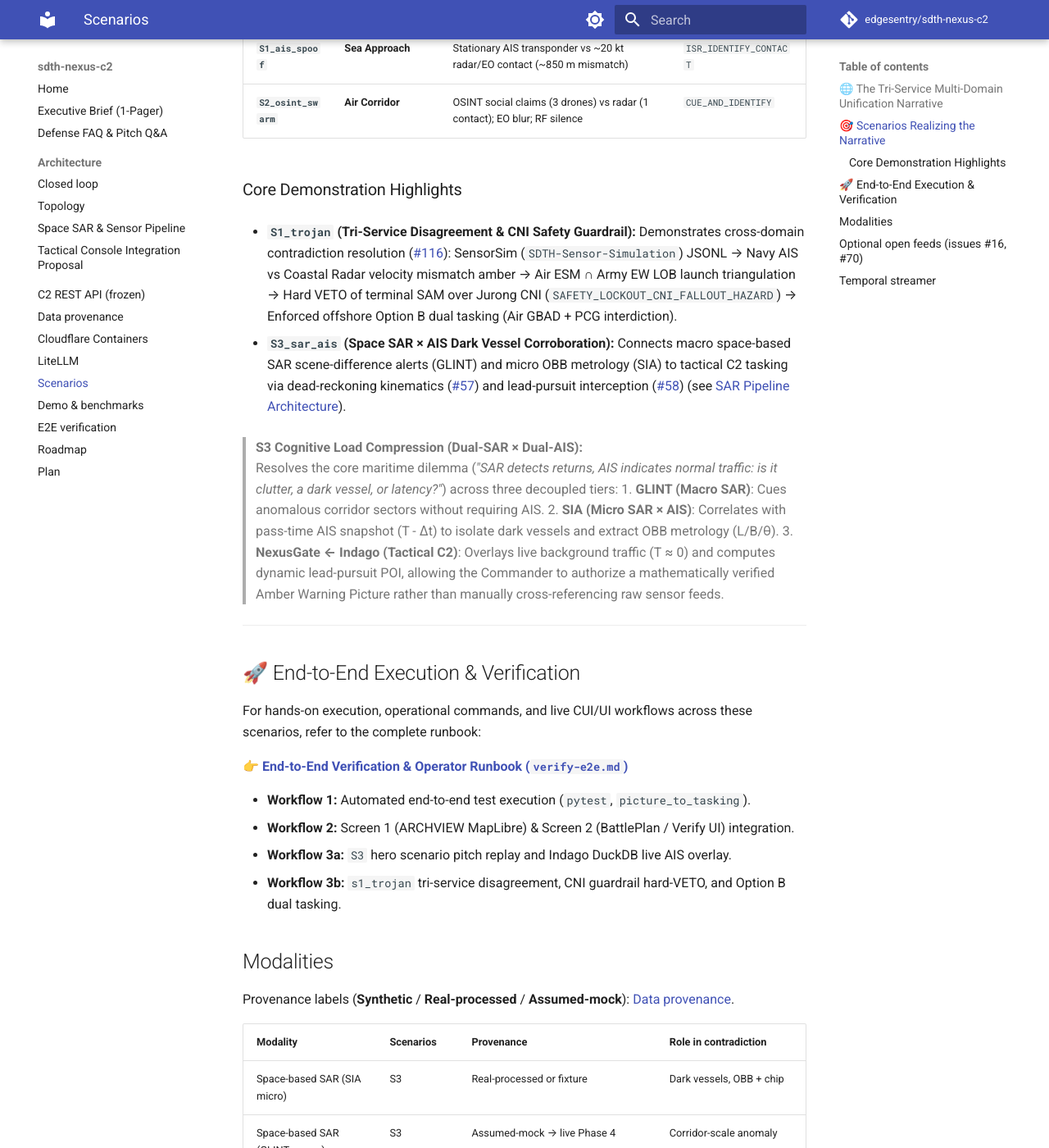
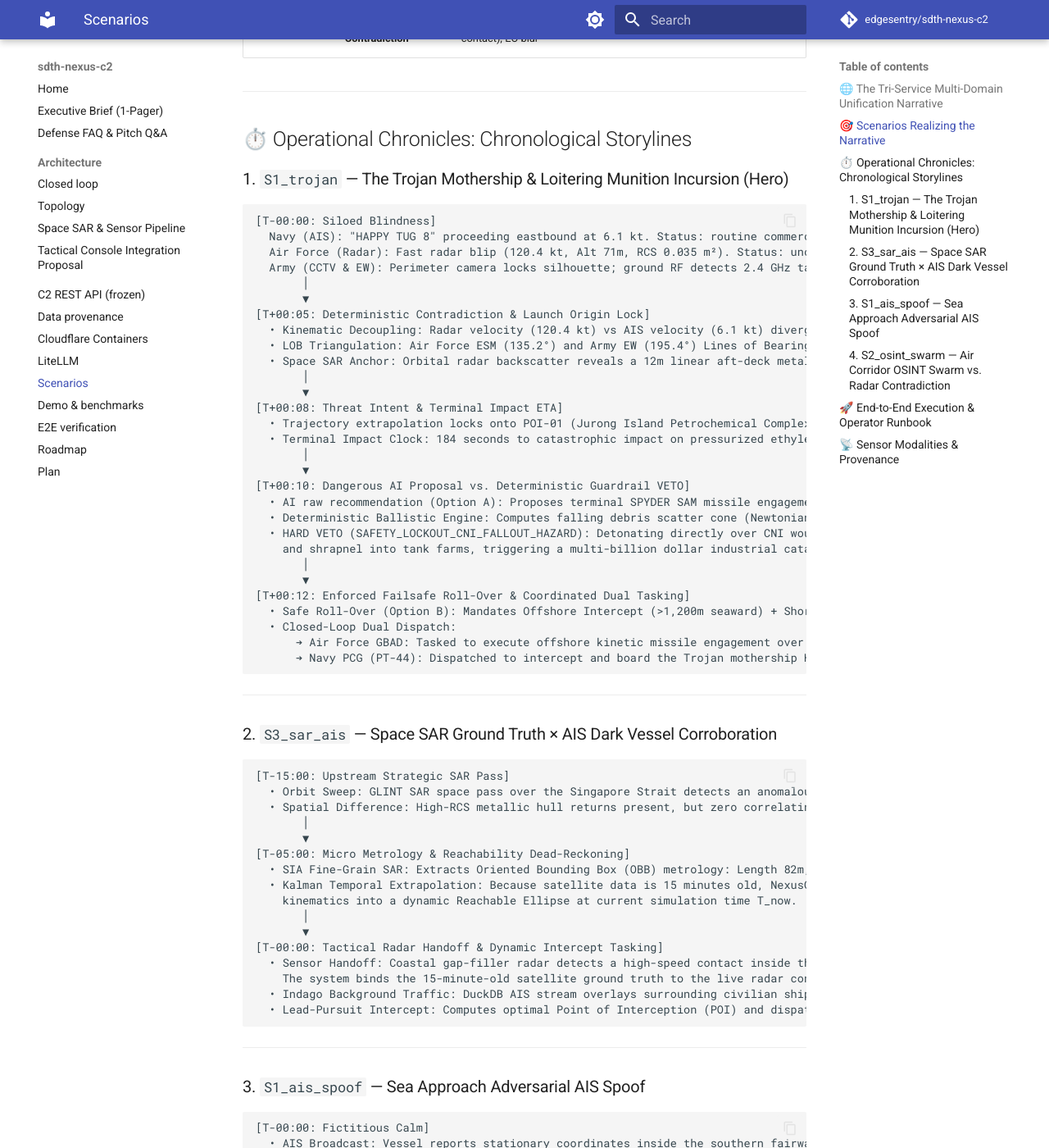
Before and after one commit to edgesentry/sdth-nexus-c2, an MkDocs documentation site: the page built from docs/scenarios.md, in a window 1280 px wide and 1400 px high, scrolled down 1222 px. Shown: the whole window at 82% size. Built offline with MkDocs 1.6.1 and Material for MkDocs 9.7.7, drawn with Linux system fonts in a browser that asks for light colours; comment, search, counter and statistics services are not loaded; some of the changed text lies outside the part shown.

Commit message:
docs(scenarios): rewrite with chronological operational storylines and purge aliases

````diff
--- a/docs/scenarios.md
+++ b/docs/scenarios.md
@@ -2,91 +2,151 @@
 
 ## 🌐 The Tri-Service Multi-Domain Unification Narrative
 
-In modern littoral-maritime defense, sovereign security relies on unifying siloed sensor networks across **Army (IDTF)**, **Navy (RSN / PCG)**, **Air Force (RSAF)**, and **Space Reconnaissance (GLINT SAR)**:
+In modern hybrid littoral-maritime defense, sovereign security depends on breaking sensor silos across **Army (IDTF)**, **Navy (RSN / PCG)**, **Air Force (RSAF)**, and **Space Reconnaissance (GLINT SAR)**:
 
-1. **Army (IDTF):** Coastal CCTV and ground EW monitor shorelines, but lack visibility into maritime launch origins or radar tracking over water.
-2. **Navy (RSN / PCG):** Monitors commercial maritime traffic via AIS, but cannot detect transponder spoofing, concealed launch rails, or low-RCS air incursions on its own.
-3. **Air Force (RSAF):** Tracks fast-moving air radar contacts, but struggles to differentiate sea clutter/civilian drones from hostile loitering munitions without maritime context or emitter triangulation.
-4. **Space Recon (GLINT SAR):** Captures physical hull dimensions and orbital radar backscatter, providing an unalterable ground truth against spoofed declarations.
+1. **Army (IDTF):** Monitors coastal perimeters via CCTV and ground EW, but lacks visibility over the maritime launch origin or over-water air radar tracking.
+2. **Navy (RSN / PCG):** Monitors commercial shipping via AIS, but cannot detect transponder spoofing, concealed deck rails, or low-RCS air incursions on its own.
+3. **Air Force (RSAF):** Tracks fast-moving radar contacts, but struggles to differentiate sea clutter or civilian drones from hostile loitering munitions without maritime context or RF emitter triangulation.
+4. **Space Recon (GLINT SAR):** Captures physical hull dimensions and orbital radar backscatter, providing an unalterable ground truth anchor against spoofed declarations.
 
-**NexusGate** ingests these disparate streams into a unified data core, triggers deterministic contradiction checks, and dispatches coordinated multi-service tasking (Air Force GBAD kinetic intercept + Navy PCG mothership interdiction).
+**NexusGate** unifies these asynchronous, disparate streams into a canonical track core, executes deterministic contradiction checks, and dispatches coordinated multi-service tasking (Air Force GBAD kinetic intercept + Navy PCG mothership interdiction).
 
-> **Core Architectural Principle:** Do not fuse disparate tracks into one hallucinated "super-track." Preserve raw modality boundaries, surface deterministic kinematic and spatial contradictions, and enforce mathematical safety interlocks before human commanders authorize action.
+> **Core Architectural Creed:** Do not fuse disparate tracks into one hallucinated "super-track." Preserve raw modality boundaries, surface deterministic kinematic and spatial contradictions, and enforce mathematical safety interlocks before human commanders authorize action.
 
 ---
 
 ## 🎯 Scenarios Realizing the Narrative
 
-To demonstrate and rigorously verify this multi-domain integration, NexusGate implements distinct app-layer scenarios under `app/scenarios/`. Each scenario builds synthetic multi-vendor observations **without shared track IDs**, detects a Finding, surfaces contradiction badges, and proposes a Tier-1 COA:
-
-| Scenario ID | Title | Contradiction / Conflict | Tasking / Resolution |
-|-------------|-------|--------------------------|----------------------|
-| **`S1_trojan`** | **Trojan Mothership (Hero Scenario)** | Navy Happy Tug AIS ~6 kt vs coastal radar ~120 kt UAS; Air/Army EW LOB triangulation; terminal SAM over Jurong CNI is hard-VETO'd | Guardrail → `OFFSHORE_INTERCEPT_RF_SOFTKILL` (Option B) |
-| **`S3_sar_ais`** | **Shipping Lane & Coastal Anomaly** | Space-based SAR anomaly diff (GLINT macro + SIA micro) vs thin AIS; coastal radar joined via dead-reckoned reachability envelope (#57) | `APPROACH_PATROL` (Dynamic Lead-Pursuit) |
-| **`S1_ais_spoof`** | **Sea Approach** | Stationary AIS transponder vs ~20 kt radar/EO contact (~850 m mismatch) | `ISR_IDENTIFY_CONTACT` |
-| **`S2_osint_swarm`** | **Air Corridor** | OSINT social claims (3 drones) vs radar (1 contact); EO blur; RF silence | `CUE_AND_IDENTIFY` |
-
-### Core Demonstration Highlights
-
-* **`S1_trojan` (Tri-Service Disagreement & CNI Safety Guardrail):**
-  Demonstrates cross-domain contradiction resolution ([#116](https://github.com/edgesentry/sdth-nexus-c2/issues/116)):
-  SensorSim (`SDTH-Sensor-Simulation`) JSONL → Navy AIS vs Coastal Radar velocity mismatch amber → Air ESM ∩ Army EW LOB launch triangulation → Hard VETO of terminal SAM over Jurong CNI (`SAFETY_LOCKOUT_CNI_FALLOUT_HAZARD`) → Enforced offshore Option B dual tasking (Air GBAD + PCG interdiction).
-
-* **`S3_sar_ais` (Space SAR × AIS Dark Vessel Corroboration):**
-  Connects macro space-based SAR scene-difference alerts (GLINT) and micro OBB metrology (SIA) to tactical C2 tasking via dead-reckoning kinematics ([#57](https://github.com/edgesentry/sdth-nexus-c2/issues/57)) and lead-pursuit interception ([#58](https://github.com/edgesentry/sdth-nexus-c2/issues/58)) (see [SAR Pipeline Architecture](architecture/sar_pipeline.md)).
-
-> **S3 Cognitive Load Compression (Dual-SAR × Dual-AIS):**
-> Resolves the core maritime dilemma (*"SAR detects returns, AIS indicates normal traffic: is it clutter, a dark vessel, or latency?"*) across three decoupled tiers:
-> 1. **GLINT (Macro SAR)**: Cues anomalous corridor sectors without requiring AIS.
-> 2. **SIA (Micro SAR × AIS)**: Correlates with pass-time AIS snapshot (T - Δt) to isolate dark vessels and extract OBB metrology (L/B/θ).
-> 3. **NexusGate ← Indago (Tactical C2)**: Overlays live background traffic (T ≈ 0) and computes dynamic lead-pursuit POI, allowing the Commander to authorize a mathematically verified Amber Warning Picture rather than manually cross-referencing raw sensor feeds.
+| Scenario ID | Operational Title | Primary Contradiction | Final Resolution |
+|-------------|-------------------|-----------------------|------------------|
+| **`S1_trojan`** | **Trojan Mothership (Hero Scenario)** | Navy Happy Tug AIS ~6 kt vs coastal radar ~120 kt UAS; Air/Army EW LOB triangulation | Guardrail CNI VETO → `OFFSHORE_INTERCEPT_RF_SOFTKILL` (Option B) |
+| **`S3_sar_ais`** | **Shipping Lane & Coastal Anomaly** | Space-based SAR anomaly diff (GLINT macro + SIA micro) vs thin AIS; dead-reckoned reachability envelope | `APPROACH_PATROL` (Dynamic Lead-Pursuit) |
+| **`S1_ais_spoof`** | **Sea Approach Incursion** | Stationary AIS transponder vs ~20 kt radar/EO contact (~850 m spatial divergence) | `ISR_IDENTIFY_CONTACT` |
+| **`S2_osint_swarm`** | **Air Corridor Swarm Contradiction** | OSINT social media chatter (3 drones claimed) vs gap-filler radar (1 contact); EO blur | `CUE_AND_IDENTIFY` (Non-Kinetic Verification) |
 
 ---
 
-## 🚀 End-to-End Execution & Verification
+## ⏱️ Operational Chronicles: Chronological Storylines
 
-For hands-on execution, operational commands, and live CUI/UI workflows across these scenarios, refer to the complete runbook:
+### 1. `S1_trojan` — The Trojan Mothership & Loitering Munition Incursion (Hero)
+
+```
+[T-00:00: Siloed Blindness]
+  Navy (AIS): "HAPPY TUG 8" proceeding eastbound at 6.1 kt. Status: routine commercial harbor craft.
+  Air Force (Radar): Fast radar blip (120.4 kt, Alt 71m, RCS 0.035 m²). Status: unconfirmed / possible sea-clutter.
+  Army (CCTV & EW): Perimeter camera locks silhouette; ground RF detects 2.4 GHz tactical link. Launch origin: unknown.
+       │
+       ▼
+[T+00:05: Deterministic Contradiction & Launch Origin Lock]
+  • Kinematic Decoupling: Radar velocity (120.4 kt) vs AIS velocity (6.1 kt) diverge from the exact same coordinates.
+  • LOB Triangulation: Air Force ESM (135.2°) and Army EW (195.4°) Lines of Bearing intersect cleanly on Happy Tug 8.
+  • Space SAR Anchor: Orbital radar backscatter reveals a 12m linear aft-deck metallic anomaly (pneumatic rail).
+       │
+       ▼
+[T+00:08: Threat Intent & Terminal Impact ETA]
+  • Trajectory extrapolation locks onto POI-01 (Jurong Island Petrochemical Complex).
+  • Terminal Impact Clock: 184 seconds to catastrophic impact on pressurized ethylene & crude oil tank farms.
+       │
+       ▼
+[T+00:10: Dangerous AI Proposal vs. Deterministic Guardrail VETO]
+  • AI raw recommendation (Option A): Proposes terminal SPYDER SAM missile engagement directly overhead Jurong Island.
+  • Deterministic Ballistic Engine: Computes falling debris scatter cone (Newtonian gravity + wind vector).
+  • HARD VETO (SAFETY_LOCKOUT_CNI_FALLOUT_HAZARD): Detonating directly over CNI would rain burning propellant
+    and shrapnel into tank farms, triggering a multi-billion dollar industrial catastrophe. Option A is locked out.
+       │
+       ▼
+[T+00:12: Enforced Failsafe Roll-Over & Coordinated Dual Tasking]
+  • Safe Roll-Over (Option B): Mandates Offshore Intercept (>1,200m seaward) + Shoreline Directional RF Soft-Kill.
+  • Closed-Loop Dual Dispatch:
+      ➔ Air Force GBAD: Tasked to execute offshore kinetic missile engagement over open water.
+      ➔ Navy PCG (PT-44): Dispatched to intercept and board the Trojan mothership Happy Tug 8.
+```
+
+---
+
+### 2. `S3_sar_ais` — Space SAR Ground Truth × AIS Dark Vessel Corroboration
+
+```
+[T-15:00: Upstream Strategic SAR Pass]
+  • Orbit Sweep: GLINT SAR space pass over the Singapore Strait detects an anomalous backscatter cluster.
+  • Spatial Difference: High-RCS metallic hull returns present, but zero correlating AIS transponder signals.
+       │
+       ▼
+[T-05:00: Micro Metrology & Reachability Dead-Reckoning]
+  • SIA Fine-Grain SAR: Extracts Oriented Bounding Box (OBB) metrology: Length 82m, Beam 16m, Heading 074°.
+  • Kalman Temporal Extrapolation: Because satellite data is 15 minutes old, NexusGate projects the dark vessel's
+    kinematics into a dynamic Reachable Ellipse at current simulation time T_now.
+       │
+       ▼
+[T-00:00: Tactical Radar Handoff & Dynamic Intercept Tasking]
+  • Sensor Handoff: Coastal gap-filler radar detects a high-speed contact inside the predicted reachable ellipse.
+    The system binds the 15-minute-old satellite ground truth to the live radar contact without needing an MMSI.
+  • Indago Background Traffic: DuckDB AIS stream overlays surrounding civilian shipping lanes.
+  • Lead-Pursuit Intercept: Computes optimal Point of Interception (POI) and dispatches Approach Patrol USV-02.
+```
+
+---
+
+### 3. `S1_ais_spoof` — Sea Approach Adversarial AIS Spoof
+
+```
+[T-00:00: Fictitious Calm]
+  • AIS Broadcast: Vessel reports stationary coordinates inside the southern fairway anchorage.
+       │
+       ▼
+[T+00:03: Physical Discrepancy Detected]
+  • Multi-Modal Contradiction: Coastal radar and long-range EO cameras track a 20-knot inbound watercraft,
+    revealing an 850-meter geodetic divergence from the declared stationary AIS transponder.
+       │
+       ▼
+[T+00:06: Sovereign Decision Gate]
+  • NexusGate surfaces amber SEA_APPROACH_DECEPTION alert (8 minutes of warning).
+  • Rejects kinetic action on spoofed coordinates; issues Tier-1 COA: ISR_IDENTIFY_CONTACT to cue interceptor USV.
+```
+
+---
+
+### 4. `S2_osint_swarm` — Air Corridor OSINT Swarm vs. Radar Contradiction
+
+```
+[T-00:00: Panic & Disinformation Ingress]
+  • Social / Recon Chatter: Civilian eyewitness text claims "3 inbound swarm drones heading north."
+       │
+       ▼
+[T+00:04: Objective Contradiction Gating]
+  • Sensor Cross-Check: Military gap-filler radar holds only 1 contact (1.2 km north); EO/IR confirms high blur;
+    RF spectrum is completely silent with no civil ADS-B broadcast.
+       │
+       ▼
+[T+00:07: Preventing Kinetic Over-Reaction]
+  • The contradiction engine triggers COUNT_AND_BEARING_MISMATCH (Social claims 3 vs Radar holds 1).
+  • Prevents launching costly surface-to-air missiles against phantom swarm targets.
+  • Authorizes sealed CUE_AND_IDENTIFY tasking to slew electro-optical verification pods before weapon release.
+```
+
+---
+
+## 🚀 End-to-End Execution & Operator Runbook
+
+For complete commands, automated test pipelines, and interactive CUI/UI operations across these scenarios, refer directly to:
 
 👉 **[End-to-End Verification & Operator Runbook (`verify-e2e.md`)](verify-e2e.md)**
 
-* **Workflow 1:** Automated end-to-end test execution (`pytest`, `picture_to_tasking`).
-* **Workflow 2:** Screen 1 (ARCHVIEW MapLibre) & Screen 2 (BattlePlan / Verify UI) integration.
-* **Workflow 3a:** `S3` hero scenario pitch replay and Indago DuckDB live AIS overlay.
-* **Workflow 3b:** `s1_trojan` tri-service disagreement, CNI guardrail hard-VETO, and Option B dual tasking.
+* **Workflow 1:** Automated end-to-end regression (`pytest tests/`, `scripts/picture_to_tasking.py`).
+* **Workflow 2:** Screen 1 (ARCHVIEW MapLibre) & Screen 2 (BattlePlan / Verify UI) live integration.
+* **Workflow 3a:** `S3_sar_ais` hero scenario replay with Indago DuckDB live AIS traffic overlay.
+* **Workflow 3b:** `S1_trojan` tri-service disagreement, CNI guardrail hard-VETO, and Option B dual tasking.
 
-## Modalities
+---
 
-Provenance labels (**Synthetic** / **Real-processed** / **Assumed-mock**): [Data provenance](data-provenance.md).
+## 📡 Sensor Modalities & Provenance
 
-| Modality | Scenarios | Provenance | Role in contradiction |
-|----------|-----------|------------|------------------------|
-| Space-based SAR (SIA micro) | S3 | Real-processed or fixture | Dark vessels, OBB + chip |
-| Space-based SAR (GLINT macro) | S3 | Assumed-mock → live Phase 4 | Corridor-scale anomaly |
-| Social / recon text | S2 | **Synthetic** (`osint_text` parser #59) | Exaggerated then filtered count claims |
-| Gap-filler radar | S1–S3 | **Synthetic** | Count / bearing disagree |
-| EO / optical | S1, S2 | **Synthetic** | Low-confidence blur |
-| AIS | S1, S3 | S1 Synthetic; S3 via **SIA** Real-processed (`demo`) or MockAIS | Spoof / dark-vessel filter |
-| RF | S1, S2 | **Synthetic** | Silent / emitter cue |
-| ADS-B | S2 | **Synthetic** (+ optional open air fixture) | Empty sector |
-
-## Optional open feeds (issues #16, #70)
-
-Synthetic S1–S3 remain the primary demo. Opt in to open AIS (data.gov.sg-shaped) and/or open air (ADS-B-style) feeds for pitch realism. Phase 2 introduces optional live polling ([#70](https://github.com/edgesentry/sdth-nexus-c2/issues/70)) with automated deterministic fallback to fixtures.
-
-```bash
-# CLI (additive on top of --scenario; fixture-backed)
-uv run python -m app.main --scenario S2 --stub --yes --open-feed ais,air
-# or: OPEN_FEED=all uv run python -m app.main --scenario S2 --stub --yes
-
-# REST (does not replace scenario ingest; use_fixture=true or false with live polling)
-curl -s -X POST localhost:8080/api/ingress/open-feed \
-  -H 'content-type: application/json' \
-  -d '{"feed":"all","use_fixture":true}'
-```
-
-Fixtures: `tests/fixtures/open_ais_datagovsg.json`, `tests/fixtures/open_air_traffic.json`.
-Also: `OPEN_FEED=ais,air` / `--open-feed` / `POST /api/ingress/open-feed` — additive only. Live military coastal radar / tactical EO remain Phase 5.
-
-## Temporal streamer
-
-`scripts/stream_events.py` plays a 19-step timeline (T-60s → T-00s) for demo fidelity beyond static fixtures. Commands and step bands: [Demo Path B](demo.md#demo-path-b-19-event-temporal-streamer).
+| Modality | Associated Scenarios | Provenance Category | Role in Contradiction |
+|----------|----------------------|---------------------|------------------------|
+| **Space SAR (SIA micro)** | `S3_sar_ais` | Real-processed / Fixture | Dark vessel extraction, OBB metrology, image chip |
+| **Space SAR (GLINT macro)** | `S3_sar_ais`, `S1_trojan` | Assumed-mock / Live API | Corridor-scale backscatter anomaly, aft-deck rail |
+| **Coastal 3D Radar** | All Scenarios | Synthetic | Kinematic velocity mismatch (120 kt vs 6 kt), bearing lock |
+| **Coastal CCTV / EOIR** | `S1_trojan`, `S1_ais_spoof`, `S2_osint_swarm` | Synthetic | Optical silhouette verification, thermal delta |
+| **Maritime AIS** | `S1_trojan`, `S1_ais_spoof`, `S3_sar_ais` | Synthetic / Indago DuckDB | Commercial declaration, spoofing detection, background traffic |
+| **Air ESM & Army EW** | `S1_trojan`, `S2_osint_swarm` | Synthetic | Line of Bearing (AoA) intersection, FHSS emitter triangulation |
+| **Social / Recon Text** | `S2_osint_swarm` | Synthetic (`osint_text`) | Semantic extraction of crowdsourced claims vs sensor ground truth |
````
